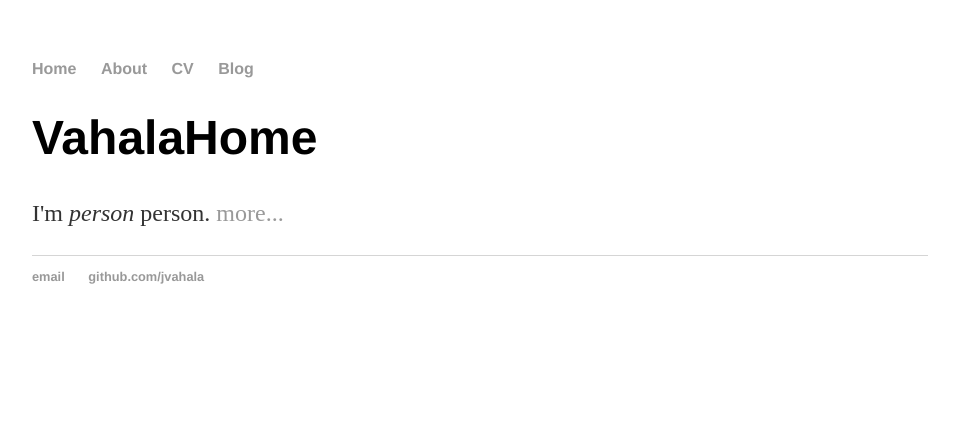
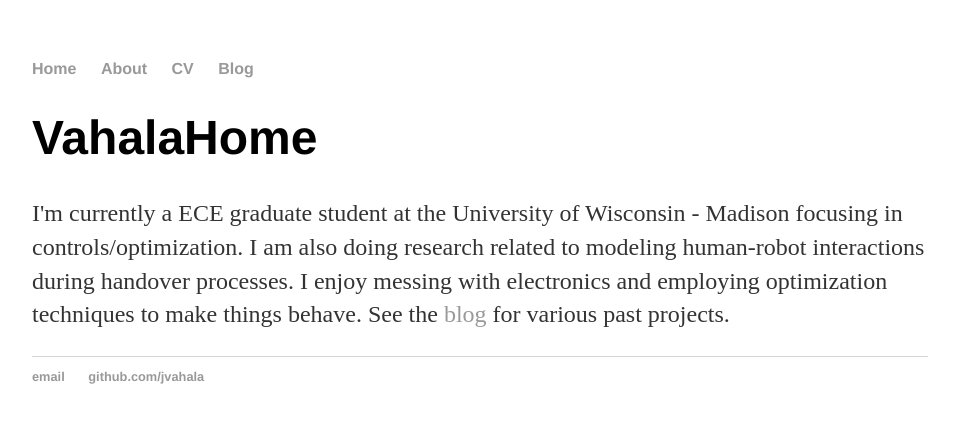
Before and after one commit to jvahala/jvahala.github.io, a Jekyll site: the page built from index.html, in a window 1280 px wide. Shown: the top 423 px of the page, without its empty margins (160-1119 px from the left). Built offline with Jekyll 4.4.1, drawn with Linux system fonts in a browser that asks for light colours.

Commit message:
Update index.html

```diff
--- a/index.html
+++ b/index.html
@@ -4,5 +4,5 @@ title: VahalaHome
 ---
 <div class="blurb">
 	<h1>VahalaHome</h1>
-	<p>I'm <em>person</em> person. <a href="/about">more...</a></p>
+	<p>I'm currently a ECE graduate student at the University of Wisconsin - Madison focusing in controls/optimization. I am also doing research related to modeling human-robot interactions during handover processes. I enjoy messing with electronics and employing optimization techniques to make things behave. See the <a href="/blog">blog</a> for various past projects.</p>
 </div><!-- /.blurb -->
```
